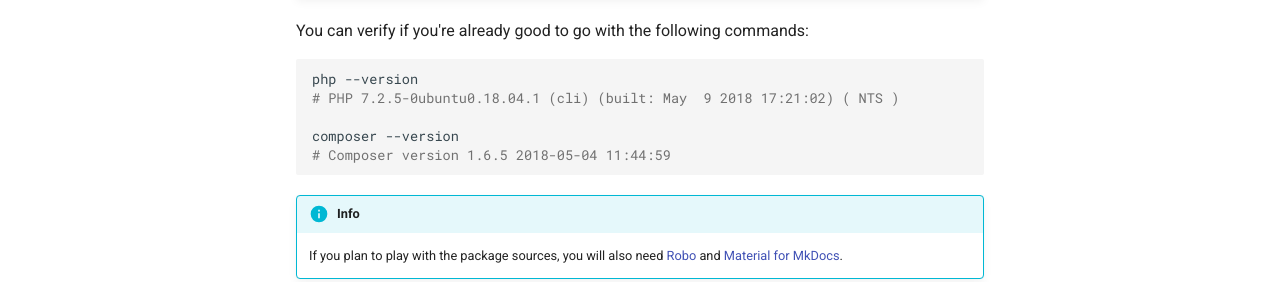
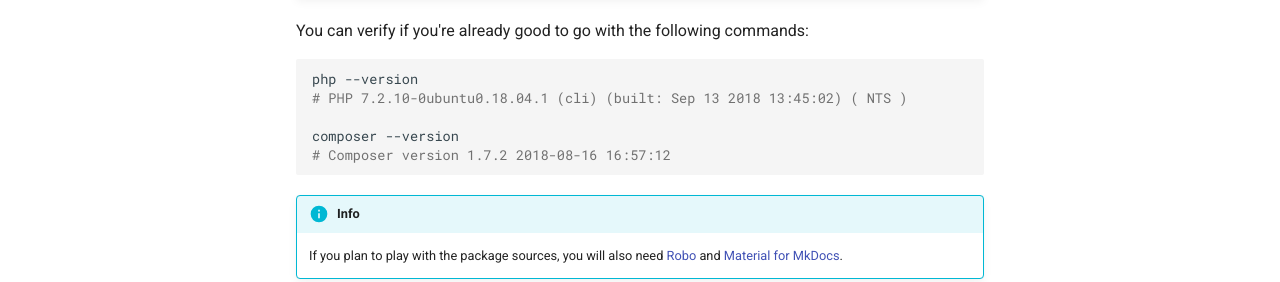
Before and after one commit to cedx/json-messages.yii, an MkDocs documentation site: the page built from doc/installation.md, in a window 1280 px wide and 1229 px high. Shown: the part 388-670 px from the top of the window. Built offline with MkDocs 1.6.1 and Material for MkDocs 9.7.7, drawn with Linux system fonts in a browser that asks for light colours; comment, search, counter and statistics services are not loaded; old or Windows-style settings are respelled for this version of MkDocs.

Commit message:
Updated the documentation

````diff
--- a/doc/installation.md
+++ b/doc/installation.md
@@ -11,10 +11,10 @@ You can verify if you're already good to go with the following commands:
 
 ```shell
 php --version
-# PHP 7.2.5-0ubuntu0.18.04.1 (cli) (built: May  9 2018 17:21:02) ( NTS )
+# PHP 7.2.10-0ubuntu0.18.04.1 (cli) (built: Sep 13 2018 13:45:02) ( NTS )
 
 composer --version
-# Composer version 1.6.5 2018-05-04 11:44:59
+# Composer version 1.7.2 2018-08-16 16:57:12
 ```
 
 !!! info
````
Also changed, not shown: 1 other file.
